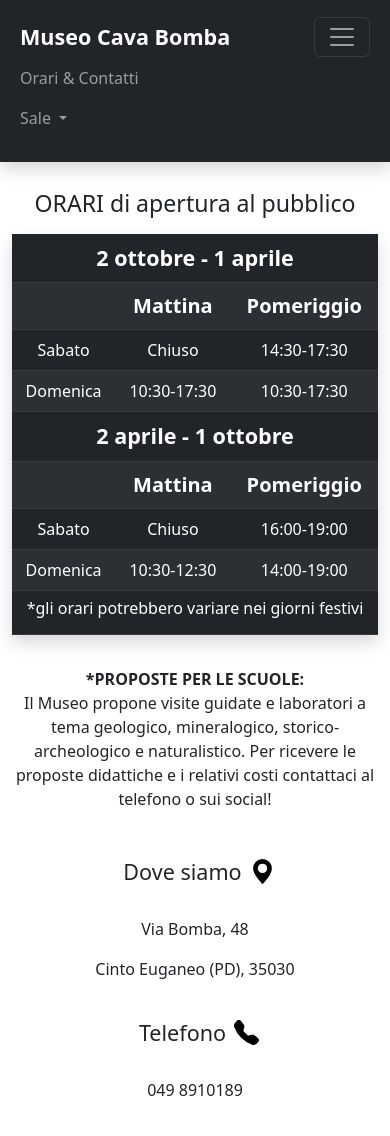
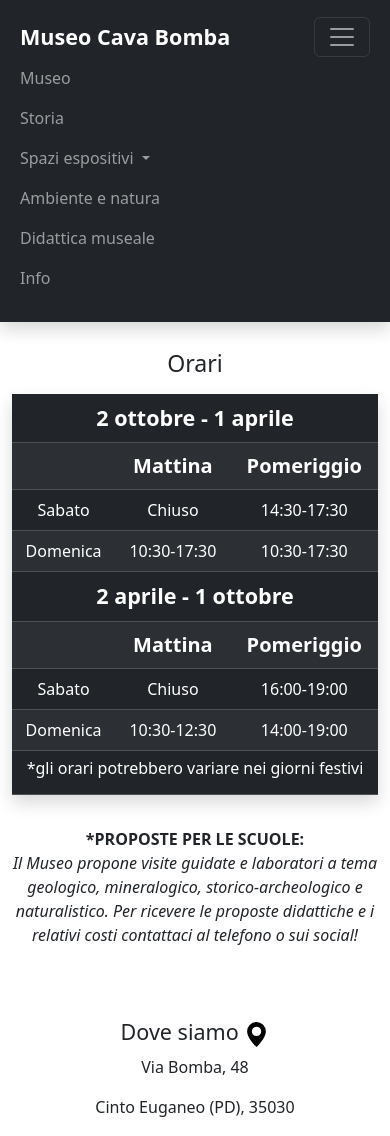
Before and after one commit to HDallol/MuseoCavabomba, a Flask app: page /contatti in a window 390 px wide, after a click that opens the changed part. Shown: the top 1136 px of the page. Run offline with Flask 2, Linux system fonts and the light colour scheme; some libraries are stand-ins or nearby versions.

Commit message:
Piccolo restyling generale + nuovi contenuti, tra cui nuove sezioni (Museo, Storia, Ambiente, ...). - Slogan della pagina principale aggiunti tramite file .txt - Migliorata la responsività del sito - Mi pare sia tutto

```diff
--- a/app.py
+++ b/app.py
@@ -10,8 +10,21 @@ import genericpath
 import os
 from flask import Flask,render_template,redirect, request, url_for
 import json
+import random
 
-#Hi i'm sos
+"""
+Ritorna tutti gli slogan all'interno del path specificato (file txt).
+Ogni slogan rappresenta una riga del file.
+"""
+def getSlogans(path):
+        slogans = []
+        if(exists(path)):
+                with open(path,"r", encoding="utf-8") as file:
+                        for line in file:
+                                slogans.append(line.strip())
+
+        return slogans
+
 
 """
 Ritorna tutte le immagini all'interno del percorso PATH rinominate
@@ -43,21 +56,21 @@ app = Flask(__name__)
 nsale = 3       # Numero di sale
 
 sala1 = {
-        "nomeSala": "Sala 1",
+        "nomeSala": "Sala A",
         "temaSala": "La sala dedicata alla geologia e alla paleontologia.",
         "descrizione": "Questa larga stanza, nata in origine come magazzino dei prodotti della fornace, ospita la biglietteria del Museo. La sala va percorsa in senso orario partendo dalla sinistra della biglietteria e comprende una sezione esterna, addossata alla parete, in cui in modo didattico si introducono tipologie di rocce e fossili, per passare poi alla genesi e alla costituzione dei Colli Euganei, ai fossili eccezionali rinvenuti nel piazzale di Cava e appartenenti al Livello Bonarelli (datato circa 93 milioni di anni fa circa), ai fossili dell’area euganea e al termalismo. Nella sezione centrale invece, da percorrere sempre in senso orario, le vetrine ospitano fossili rappresentativi delle Ere geologiche, alcuni anche di provenienza veneta.",
         "imgMainSala": "static/imgs/salaA/mainSalaA.jpg"
 }
 
 sala2 = {
-        "nomeSala": "Sala 2",
+        "nomeSala": "Sala B",
         "temaSala": "La sala dedicata alla mineralogia.",
         "descrizione": "La sala di mineralogia contiene i migliori esemplari della collezione “Delmo Veronese”, organizzati secondo un criterio sistematico dato dalla classificazione semplificata del mineralogista tedesco Hugo Strunz. Una vetrina è invece dedicata ai minerali provenienti dai Colli Euganei donati da alcuni soci del GMPE, Gruppo Mineralogico Paleontologico Euganeo. Il Museo possiede anche una parte significativa della collezione di Leopoldo Fabris, ormai scomparso, autore tra l’altro di varie pubblicazioni tra cui l’importante testo intitolato Mineralogia Euganea. Tale preziosa collezione è oggetto di revisione scientifica da parte del GMPE (Gruppo Mineralogico Paleontologico Euganeo), coadiuvato dal Dipartimento di Geoscienze dell’Università di Padova. Assieme a campioni di diversa provenienza la collezione Fabris ospita minerali del Triveneto e quella che al momento può essere considerata una delle più importanti collezioni di minerali euganei.",
         "imgMainSala": "static/imgs/salaB/mainSalaB.jpg"
 }
 
 sala3 = {
-        "nomeSala": "Sala 3",
+        "nomeSala": "Sala C",
         "temaSala": "La sala dedicata alla collezione storica di Nicolò Da Rio.",
         "descrizione": "La sala Da Rio ha il fascino di una wunderkammer (camera delle meraviglie), termine utilizzato per designare le collezioni private che anticiparono i moderni musei. Ospita parte della collezione del nobile padovano Nicolò Da Rio (1765 - 1845) che comprendeva oltre 4000 reperti tra minerali, rocce, fossili, oggetti storici e artistici, “mirabilia”. La collezione esposta entro vetrine ottocentesche comprende minerali, rocce e fossili di varia provenienza. Le rocce di provenienza locale furono utili al Da Rio per cercare di dirimere l’acceso dibattito del tempo circa l’origine del Colli Euganei e come base di studio per la sua più importante opera scritta: Orittologia euganea.",
         "imgMainSala": "static/imgs/salaC/mainSalaC.jpg"
@@ -76,25 +89,46 @@ sala1Imgs = getImgs("static/imgs/salaA/","")
 sala2Imgs = getImgs("static/imgs/salaB/","")
 sala3Imgs = getImgs("static/imgs/salaC/","")
 
+slogans = getSlogans("static/slogans/slogans.txt")
 
 @app.route('/')
 def index():
-         pagina ='intro.html'
-         print("IMGS:",homeCarouselImgs)
-         return render_template("index.html", images=homeCarouselImgs)
+        slogan = ""
+        if(len(slogans)>0):
+                x = random.randint(0, len(slogans)-1)
+                slogan = slogans[x]
+        print("IMGS:",homeCarouselImgs)
+        return render_template("index.html", images=homeCarouselImgs, slogan = slogan)
 
 
 @app.route("/contatti")
 def contatti():
         return render_template("contatti.html")
 
-@app.route("/faq")
-def faq():
-        return render_template("faq.html")
+@app.route("/museo")
+def museo():
+        return render_template("museo.html")
 
-@app.route("/orari")
-def orari():
-        return render_template("orari.html")
+@app.route("/storia")
+def storia():
+        return render_template("storia.html")
+
+@app.route("/attrezzi")
+def attrezzi():
+        return render_template("attrezzi.html")
+
+@app.route("/archeologia")
+def archeologia():
+        return render_template("archeologia.html")
+
+@app.route("/ambiente")
+def ambiente():
+        return render_template("ambiente.html")
+
+@app.route("/didattica")
+def didattica():
+        return render_template("didattica.html")
+
 
 # Una stanza per sala o una sala per tre stanze?
 # I ipotesi) Hai un template, puoi customizzare testo, img ma non il template generale
--- a/static/css/style.css
+++ b/static/css/style.css
@@ -28,8 +28,19 @@
 .grid-sizer {
   width: 24.5%;
 }
-.grid-item {
-  width: 49%;
+
+@media screen and (max-width: 800px) {
+  .grid-item {
+    width: 100%;
+  }
+
+}
+
+@media screen and (min-width: 800px) {
+  .grid-item {
+    width: 49%;
+  }
+
 }
 
 .grid-item {
--- a/templates/contatti.html
+++ b/templates/contatti.html
@@ -1,9 +1,9 @@
 {% include "header.html" %}
 <main class="px-2">
   <div class="container text-center p-1" >
-         <div class="row">
-           <div class="col">  <!-- orari !-->
-               <h4 class="pt-4 pb-2 fs-3">ORARI di apertura al pubblico</h4>
+         <div class="row justify-content-center">
+           <div class="col-lg-6">  <!-- orari !-->
+               <p class="pt-4 h3 pb-2 fs-3">Orari</p>
 
                 <table class="table table-dark table-striped shadow">
                   <thead>
@@ -68,8 +68,8 @@
 
 
                    <div class="row pb-2 pt-3"><br>
-                    <strong>*PROPOSTE PER LE SCUOLE:</strong>
-                    <p>Il Museo propone visite guidate e laboratori a tema geologico, mineralogico, storico-archeologico e naturalistico. Per ricevere le proposte didattiche e i relativi costi contattaci al telefono o sui social!</p>
+                    <b>*PROPOSTE PER LE SCUOLE:</b>
+                    <p class="fst-italic">Il Museo propone visite guidate e laboratori a tema geologico, mineralogico, storico-archeologico e naturalistico. Per ricevere le proposte didattiche e i relativi costi contattaci al telefono o sui social!</p>
 
                   </div>
 
@@ -77,14 +77,35 @@
 
 
 
-           <div class="col"><!-- seconda colonna della riga 1-->
+           <div class="col-lg-6"><!-- seconda colonna della riga 1-->
 
-               <div style="padding-top: 6.5%;" class="d-flex justify-content-center"><h4  class="mx-2">Dove siamo</h4> <img src="/static/imgs/geo-alt-fill.svg"  width="25" height="25"></div><BR>
-               <p>Via Bomba, 48</p>
-               <p>Cinto Euganeo (PD), 35030</p>
+               <div class="pt-5">
+                <p  class="h4 mx-2">
+                  Dove siamo
+                  <img class="img-fluid" src="/static/imgs/geo-alt-fill.svg"  width="25" height="25">
+                </p>
 
-               <div style="padding-top: 6.5%;" class="d-flex justify-content-center"><h4  class="mx-2">Telefono</h4> <img src="/static/imgs/telephone-fill.svg"  width="25" height="25"></div><BR>
-                049 8910189
+                  <p>Via Bomba, 48</p>
+                  <p>Cinto Euganeo (PD), 35030</p>
+              </div>
+
+               <div class="pt-4">
+                <p class="mx-2 h4">
+                  Telefono
+                  <img src="/static/imgs/telephone-fill.svg"  width="25" height="25">
+                </p>
+
+                <p>049 8910189</p>
+              </div>
+
+              <div class="pt-4">
+                <p class="mx-2 h4">
+                  Mail
+                  <img src="/static/imgs/mail.svg"  width="25" height="25">
+                </p>
+
+                <p>naturalmenteveneto@gmail.com</p>
+              </div>
 
            </div>
          </div><!--fine colonna 2 della riga 1!-->
@@ -92,7 +113,7 @@
 
 
 
-        <div class="container-sm mx-auto py-5">
+        <div class="col-xl-7 col-lg-9 mx-auto text-center py-5">
           <div class="text-center mx-auto ratio ratio-16x9 shadow" style="width:90%">
 
            <iframe src="https://www.google.com/maps/embed?pb=!1m14!1m8!1m3!1d11231.07582865454!2d11.656448!3d45.272681!3m2!1i1024!2i768!4f13.1!3m3!1m2!1s0x0%3A0x2d8b006da378c6c4!2sMuseo%20di%20Cava%20Bomba!5e0!3m2!1sit!2sit!4v1668110942158!5m2!1sit!2sit" style="border:0;" allowfullscreen="" loading="lazy" referrerpolicy="no-referrer-when-downgrade"></iframe>
@@ -110,24 +131,6 @@
         <a href="https://instagram.com/museocavabomba?igshid=YmMyMTA2M2Y=" class="m-1"><img width="40" height="40" src="/static/imgs/instagram.svg" ></a>
       </div>
 
-      <!--
-            <div style="padding-top: 5%;" class="row">
-              <div align="center" class="col">
-                <h5 > Social: </h5>
-
-              </div>
-              <div style="padding-top: 1%;" class="row">
-                <div align="right" class="col">
-
-            <a href="https://it-it.facebook.com/cavabomba/"><img src="/static/imgs/facebook.svg" width="40" height="40"></a>
-                </div>
-                <div align="left" class="col"  >
-            <a href="https://instagram.com/museocavabomba?igshid=YmMyMTA2M2Y="><img width="40" height="40" src="/static/imgs/instagram.svg" ></a>
-          </div>
-          </div>
-
-         </div>
-      -->
 
 
 
--- a/templates/footer.html
+++ b/templates/footer.html
@@ -18,7 +18,7 @@
 </footer>
 
 
-<script src="https://cdn.jsdelivr.net/npm/bootstrap@5.0.0-beta3/dist/js/bootstrap.bundle.min.js" integrity="sha384-JEW9xMcG8R+pH31jmWH6WWP0WintQrMb4s7ZOdauHnUtxwoG2vI5DkLtS3qm9Ekf" crossorigin="anonymous"></script>
+<script src="https://cdn.jsdelivr.net/npm/bootstrap@5.3.0-alpha3/dist/js/bootstrap.bundle.min.js" integrity="sha384-ENjdO4Dr2bkBIFxQpeoTz1HIcje39Wm4jDKdf19U8gI4ddQ3GYNS7NTKfAdVQSZe" crossorigin="anonymous"></script>
 <script src="https://ajax.googleapis.com/ajax/libs/jquery/3.6.0/jquery.min.js"></script>
 <script src="https://unpkg.com/imagesloaded@5/imagesloaded.pkgd.min.js"></script>
 <script src="static/js/masonry.pkgd.min.js"></script>
--- a/templates/header.html
+++ b/templates/header.html
@@ -5,7 +5,7 @@
 
     <title>Document</title>
 
-    <link href="https://cdn.jsdelivr.net/npm/bootstrap@5.2.2/dist/css/bootstrap.min.css" rel="stylesheet" integrity="sha384-Zenh87qX5JnK2Jl0vWa8Ck2rdkQ2Bzep5IDxbcnCeuOxjzrPF/et3URy9Bv1WTRi" crossorigin="anonymous">
+    <link href="https://cdn.jsdelivr.net/npm/bootstrap@5.3.0-alpha3/dist/css/bootstrap.min.css" rel="stylesheet" integrity="sha384-KK94CHFLLe+nY2dmCWGMq91rCGa5gtU4mk92HdvYe+M/SXH301p5ILy+dN9+nJOZ" crossorigin="anonymous">
     <link rel="stylesheet" href="../static/css/style.css">
     <meta name="viewport" content="width=device-width, initial-scale=1">
 
@@ -22,20 +22,33 @@
     </button>
     <div class="collapse navbar-collapse" id="navbarSupportedContent">
       <ul class="navbar-nav me-auto mb-2 mb-lg-0">
+
         <li class="nav-item">
-          <a class="nav-link" aria-current="page" href="{{ url_for('contatti') }}">Orari & Contatti</a>
+          <a class="nav-link" aria-current="page" href="museo">Museo</a>
         </li>
-
-
+        <li class="nav-item">
+          <a class="nav-link" aria-current="page" href="storia">Storia</a>
+        </li>
         <li class="nav-item dropdown">
           <a class="nav-link dropdown-toggle" href="#" role="button" data-bs-toggle="dropdown" aria-expanded="false">
-            Sale
+            Spazi espositivi
           </a>
           <ul class="dropdown-menu dropdown-menu-dark">
-            <li><a class="dropdown-item" href="sala1">Sala 1</a></li>
-            <li><a class="dropdown-item" href="sala2">Sala 2</a></li>
-            <li><a class="dropdown-item" href="sala3">Sala 3</a></li>
+            <li><a class="dropdown-item" href="sala1">Sala A</a></li>
+            <li><a class="dropdown-item" href="sala2">Sala B</a></li>
+            <li><a class="dropdown-item" href="sala3">Sala C</a></li>
+            <li><a class="dropdown-item" href="attrezzi">Gli attrezzi</a></li>
+            <li><a class="dropdown-item" href="archeologia">Archeologia industriale</a></li>
           </ul>
+        </li>
+        <li class="nav-item">
+          <a class="nav-link" aria-current="page" href="ambiente">Ambiente e natura</a>
+        </li>
+        <li class="nav-item">
+          <a class="nav-link" aria-current="page" href="didattica">Didattica museale</a>
+        </li>
+        <li class="nav-item">
+          <a class="nav-link" aria-current="page" href="{{ url_for('contatti') }}">Info</a>
         </li>
 
       </ul>
--- a/templates/orari.html
+++ /dev/null
@@ -1,5 +0,0 @@
-{% include "header.html" %}
-
-ORARI
-
-{% include "footer.html" %}
```
Also changed, not shown: static/css/foglio.css (deleted, +0 -54 lines), templates/contatti_old.html (deleted, +0 -105 lines), templates/faq.html (deleted, +0 -7 lines), templates/index.html (+15 -12 lines), templates/sala.html (+9 -9 lines), static/imgs/envelope-at-fill.svg (deleted).
